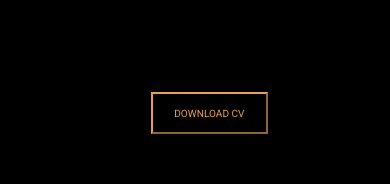
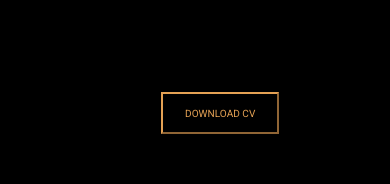
Before and after one commit to Mayukh24/Portfolio, a plain HTML site: page index.html in a window 390 px wide. Shown: the part 2630-2814 px from the top of the page. Drawn offline with nearby package versions, Linux system fonts and the light colour scheme; a script that the page names is missing.

Commit message:
Update style.css

```diff
--- a/style.css
+++ b/style.css
@@ -654,7 +654,7 @@ body {
 		margin-left: 5rem;
 	}
 	.download-cv{
-		margin-left: 12rem;
+		margin-left: 15rem;
 	}
 	.contact{
 		margin-left: 5rem;
```
